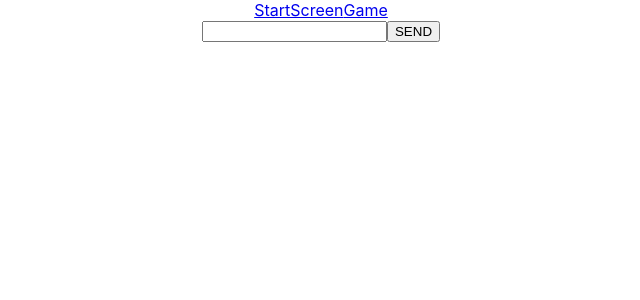
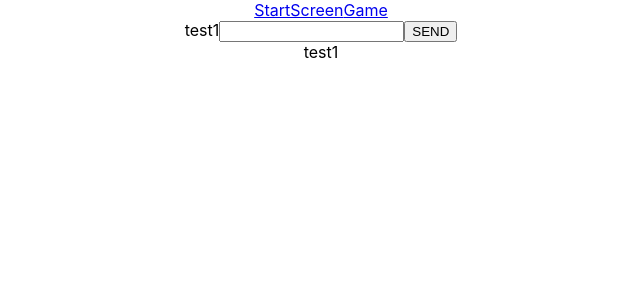
Before and after one commit to raimop/RhymeMind, a React (Create React App) app: page /game in a window 1280 px wide. Shown: the top 300 px of the page, without its empty margins (319-959 px from the left). Built offline with nearby package versions, Linux system fonts and the light colour scheme.

Commit message:
stufferino

```diff
--- a/src/pages/Game.tsx
+++ b/src/pages/Game.tsx
@@ -7,6 +7,8 @@ interface IState {
     showField: boolean,
     sentence: string,
     sentenceArray: Array<String>
+    premadeSentences: Array<String>
+    sentenceIndex: number,
 }
 
 class Game extends React.Component<IProps, IState> {
@@ -16,8 +18,10 @@ class Game extends React.Component<IProps, IState> {
         this.state = {
             showField: true,
             sentence: "",
-            sentenceArray: []
-        }
+            sentenceArray: [],
+            premadeSentences: ["test1"],
+            sentenceIndex: 0
+        };
 
         this.toggleShowField = this.toggleShowField.bind(this);
     }
@@ -63,7 +67,7 @@ class Game extends React.Component<IProps, IState> {
     render(): ReactElement {
         return(
             <main>
-                { (this.state.showField) ? <InputField props={this.state} handleSubmit={this.handleSubmit} handleChange={this.handleChange} /> : <div onClick={(e) => this.handleSubmit(e, false)}>click miiiiiii</div> }
+                { (this.state.showField) ? <InputField sentences={this.state.premadeSentences} props={this.state} handleSubmit={this.handleSubmit} handleChange={this.handleChange} /> : <div onClick={(e) => this.handleSubmit(e, false)}>click miiiiiii</div> }
                 <ShowHistory props={this.state}/>
             </main>
         )
@@ -77,10 +81,11 @@ interface ShowHistoryProps {
 const ShowHistory: React.FC<ShowHistoryProps> = ({props}) : JSX.Element => {
     return (
         <div>
+            <span>{props.premadeSentences[0]}</span>
         {
             props.sentenceArray.map((item, i) => {
                 let line;
-                if ((i % 2) === 0) line = <div style={{color: "blue", position: "relative", right: "10%"}} key={i}>1 {item} {i}</div>
+                if ((i % 2) === 0) line = <div style={{color: "blue", position: "relative", right: "10%"}} key={i}>1 {props.premadeSentences[0]}{item} {i}</div>
                 else line = <div style={{color: "red", position: "relative", left: "10%"}} key={i}>2 {item} {i}</div>
                 return line
             })
@@ -93,14 +98,16 @@ interface InputFieldProps {
     props: IState,
     handleSubmit: Function,
     handleChange: Function,
+    sentences: Array<String>
 }
 
-const InputField: React.FC <InputFieldProps> = ({ props, handleSubmit, handleChange}) : JSX.Element => {
+const InputField: React.FC <InputFieldProps> = ({ props, handleSubmit, handleChange, sentences}) : JSX.Element => {
     console.log(props);
     console.log("handlesubmit", handleSubmit);
     return (
         <div>
-            <form onSubmit={ e => handleSubmit(e) }>
+            <form onSubmit={ e => handleSubmit(e, "h1") }>
+                <span>{sentences}</span>
                 <input name="sentence" type="text" value={props.sentence} onChange={ e => handleChange(e) }/>
                 <button>SEND</button>
             </form>
```
